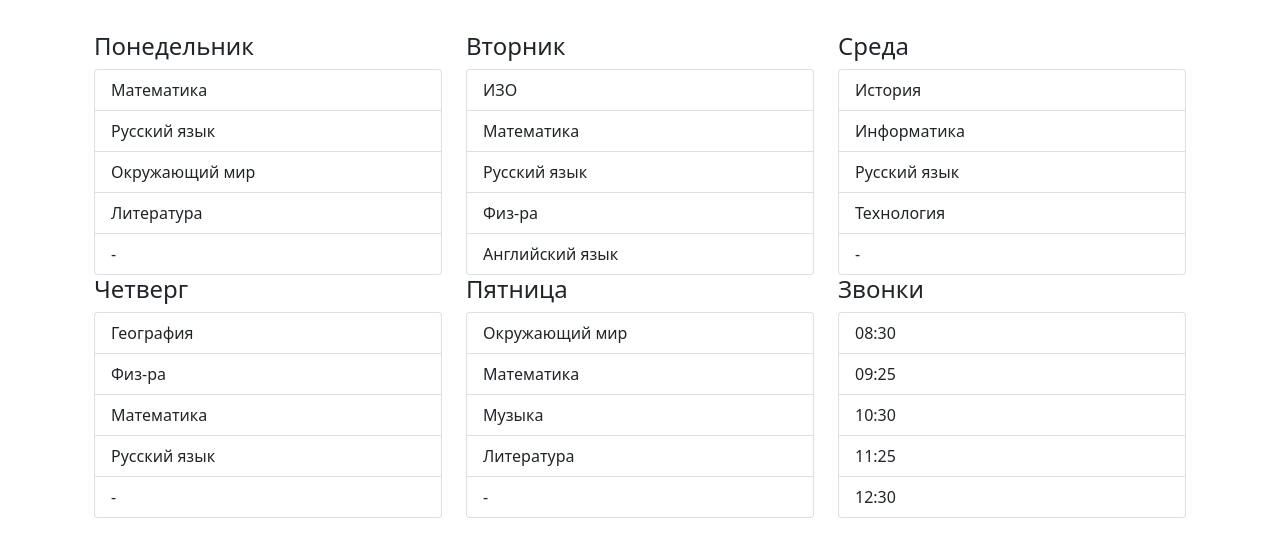
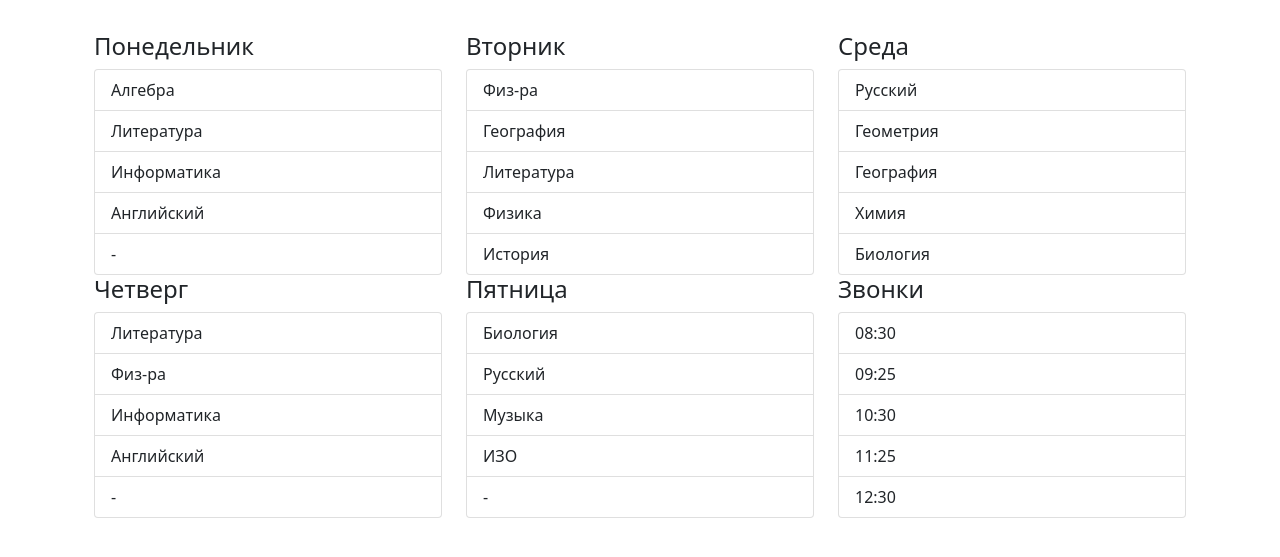
Before and after one commit to Sofiya-Chiffa/Mini-Electronic-Journal-and-Diary-, a Flask app: page /student/schedule in a window 1280 px wide. Shown: the part 56-613 px from the top of the page. Run offline with Flask 2, Linux system fonts and the light colour scheme; a user stored in the database is signed in; some libraries are stand-ins or nearby versions.

Commit message:
расписание из бд (студент)

```diff
--- a/main.py
+++ b/main.py
@@ -3,7 +3,8 @@ from flask_login import LoginManager, current_user, login_user
 from flask_wtf import FlaskForm
 from wtforms import StringField, PasswordField, SubmitField
 from wtforms.validators import DataRequired
-
+from json import loads
+from data.classes import Classes
 from data import db_session
 from data.users import Users
 
@@ -61,7 +62,6 @@ def teacher_exit():
 
 @app.route('/teacher/schedule')
 def teacher_schedule():
-    print(current_user.name)
     # for teacher in session.query(Teachers).filter(Teachers.name.like('%Марья%')):
     #    d_us = teacher. ...
     #    print(loads(d_us))
@@ -122,14 +122,12 @@ def student_diary():
 
 @app.route('/student/schedule')
 def student_schedule():
-    # for user in session.query(Students).filter(Students.name.like('%Вася%')):
-    #    d_us = user.class_id.schedule
-    #    print(loads(d_us))
-    days = {'Понедельник': ['Математика', 'Русский язык', 'Окружающий мир', 'Литература', '-'],
-            'Вторник': ['ИЗО', 'Математика', 'Русский язык', 'Физ-ра', 'Английский язык'],
-            'Среда': ['История', 'Информатика', 'Русский язык', 'Технология', '-'],
-            'Четверг': ['География', 'Физ-ра', 'Математика', 'Русский язык', '-'],
-            'Пятница': ['Окружающий мир', 'Математика', 'Музыка', 'Литература', '-']
+    sch = loads(session.query(Classes).filter(Classes.cl_id == current_user.class_id).first().schedule)
+    days = {'Понедельник': [x for x in sch['mon']],
+            'Вторник': [x for x in sch['tue']],
+            'Среда': [x for x in sch['wed']],
+            'Четверг': [x for x in sch['thu']],
+            'Пятница': [x for x in sch['fri']]
             }
     return render_template('student_schedule.html', days=days)
 
--- a/templates/student_schedule.html
+++ b/templates/student_schedule.html
@@ -16,7 +16,9 @@
                         <li class="list-group-item">{{days['Понедельник'][1]}}</li>
                         <li class="list-group-item">{{days['Понедельник'][2]}}</li>
                         <li class="list-group-item">{{days['Понедельник'][3]}}</li>
-                        <li class="list-group-item">{{days['Понедельник'][4]}}</li>
+                        <li class="list-group-item">{% if days['Понедельник'][4] %}<div>{{days['Понедельник'][4]}}</div>
+                            {% else %}<div>-</div>{% endif %}
+                        </li>
                     </ul>
                 </div>
                 <div class="col-xxl-2 col-lg-4 col-sm-6">
@@ -26,7 +28,9 @@
                         <li class="list-group-item">{{days['Вторник'][1]}}</li>
                         <li class="list-group-item">{{days['Вторник'][2]}}</li>
                         <li class="list-group-item">{{days['Вторник'][3]}}</li>
-                        <li class="list-group-item">{{days['Вторник'][4]}}</li>
+                        <li class="list-group-item">{% if days['Вторник'][4] %}<div>{{days['Вторник'][4]}}</div>
+                            {% else %}<div>-</div>{% endif %}
+                        </li>
                     </ul>
                 </div>
                 <div class="col-xxl-2 col-lg-4 col-sm-6">
@@ -36,7 +40,9 @@
                         <li class="list-group-item">{{days['Среда'][1]}}</li>
                         <li class="list-group-item">{{days['Среда'][2]}}</li>
                         <li class="list-group-item">{{days['Среда'][3]}}</li>
-                        <li class="list-group-item">{{days['Среда'][4]}}</li>
+                        <li class="list-group-item">{% if days['Среда'][4] %}<div>{{days['Среда'][4]}}</div>
+                            {% else %}<div>-</div>{% endif %}
+                        </li>
                     </ul>
                 </div>
                 <div class="col-xxl-2 col-lg-4 col-sm-6">
@@ -46,7 +52,9 @@
                         <li class="list-group-item">{{days['Четверг'][1]}}</li>
                         <li class="list-group-item">{{days['Четверг'][2]}}</li>
                         <li class="list-group-item">{{days['Четверг'][3]}}</li>
-                        <li class="list-group-item">{{days['Четверг'][4]}}</li>
+                        <li class="list-group-item">{% if days['Четверг'][4] %}<div>{{days['Четверг'][4]}}</div>
+                            {% else %}<div>-</div>{% endif %}
+                        </li>
                     </ul>
                 </div>
                 <div class="col-xxl-2 col-lg-4 col-sm-6">
@@ -56,7 +64,9 @@
                         <li class="list-group-item">{{days['Пятница'][1]}}</li>
                         <li class="list-group-item">{{days['Пятница'][2]}}</li>
                         <li class="list-group-item">{{days['Пятница'][3]}}</li>
-                        <li class="list-group-item">{{days['Пятница'][4]}}</li>
+                        <li class="list-group-item">{% if days['Пятница'][4] %}<div>{{days['Пятница'][4]}}</div>
+                            {% else %}<div>-</div>{% endif %}
+                        </li>
                     </ul>
                 </div>
                 <div class="col-xxl-2 col-lg-4 col-sm-6">
```
